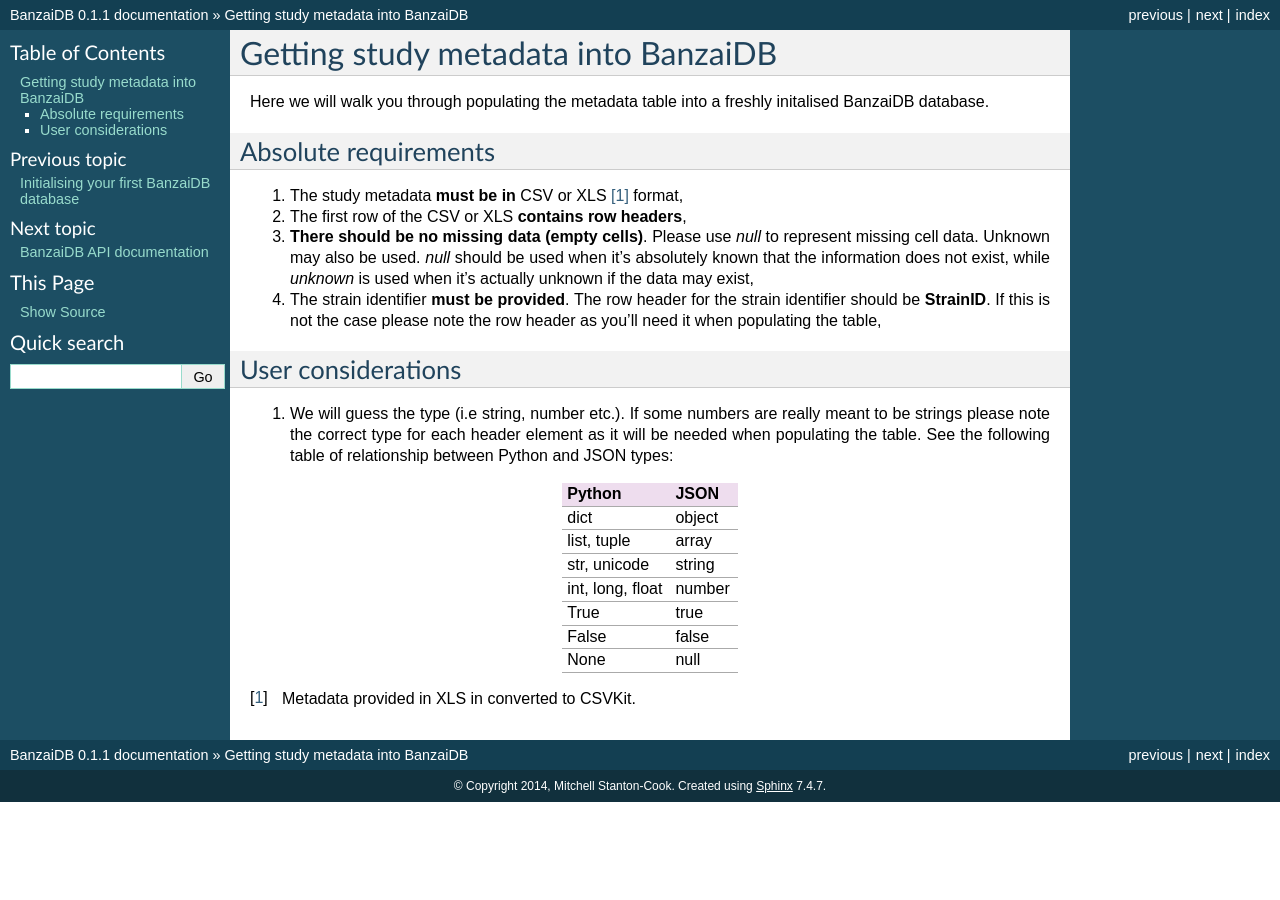
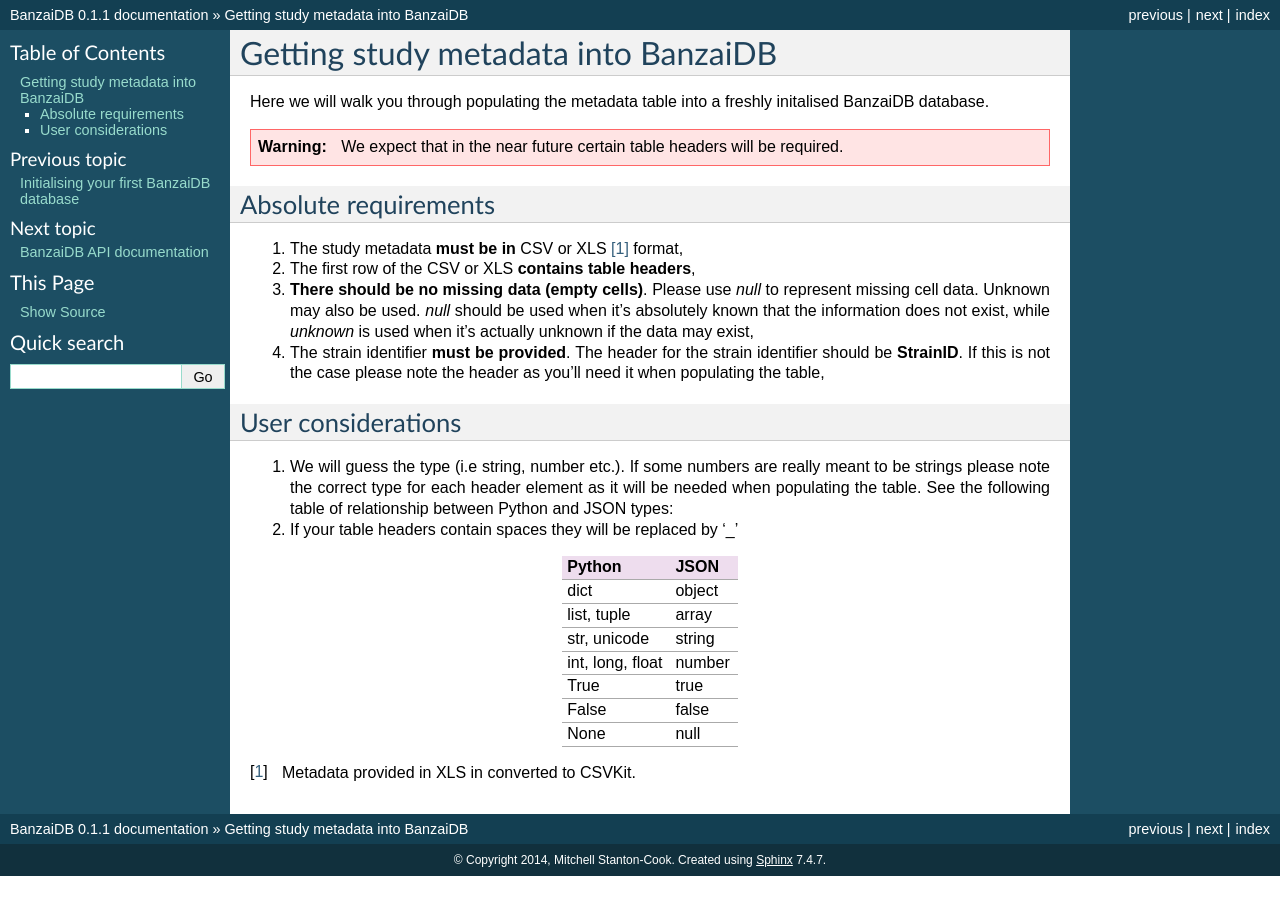
Before and after one commit to mscook/BanzaiDB, a Sphinx documentation site: the page built from docs/getting-metadata-into-banzaiDB.rst, in a window 1280 px wide. Built offline with Sphinx 7.4.7, drawn with Linux system fonts in a browser that asks for light colours.

Commit message:
Documentation work

```diff
--- a/docs/getting-metadata-into-banzaiDB.rst
+++ b/docs/getting-metadata-into-banzaiDB.rst
@@ -4,19 +4,22 @@
 Here we will walk you through populating the metadata table into a freshly
 initalised BanzaiDB database.
 
+.. warning:: We expect that in the near future certain table headers will be
+             required.
+
 
 Absolute requirements
 ---------------------
 
 1) The study metadata **must be in** CSV or XLS [#]_ format,
-2) The first row of the CSV or XLS **contains row headers**,
+2) The first row of the CSV or XLS **contains table headers**,
 3) **There should be no missing data (empty cells)**. Please use *null* to
    represent missing cell data. Unknown may also be used. *null* should be
    used when it's absolutely known that the information does not exist,
    while *unknown* is used when it's actually unknown if the data may exist,
-4) The strain identifier **must be provided**. The row header for the strain
+4) The strain identifier **must be provided**. The header for the strain
    identifier should be **StrainID**. If this is not the case please note the
-   row header as you'll need it when populating the table,
+   header as you'll need it when populating the table,
 
 
 User considerations
@@ -26,6 +29,7 @@
    really meant to be strings please note the correct type for each header
    element as it will be needed when populating the table. See the following
    table of relationship between Python and JSON types:
+2) If your table headers contain spaces they will be replaced by '_'
 
 
 .. _py-to-json-table:
--- a/docs/init.rst
+++ b/docs/init.rst
@@ -1,7 +1,7 @@
 Initialising your first BanzaiDB database
 =========================================
 
-Initalising a BanzaiDB involves having BanzaiDB connect to your RethinkDB
+Initialising a BanzaiDB involves having BanzaiDB connect to your RethinkDB
 instance. Once connected BanzaiDB creates a database and initialises some
 default tables.
 
```
